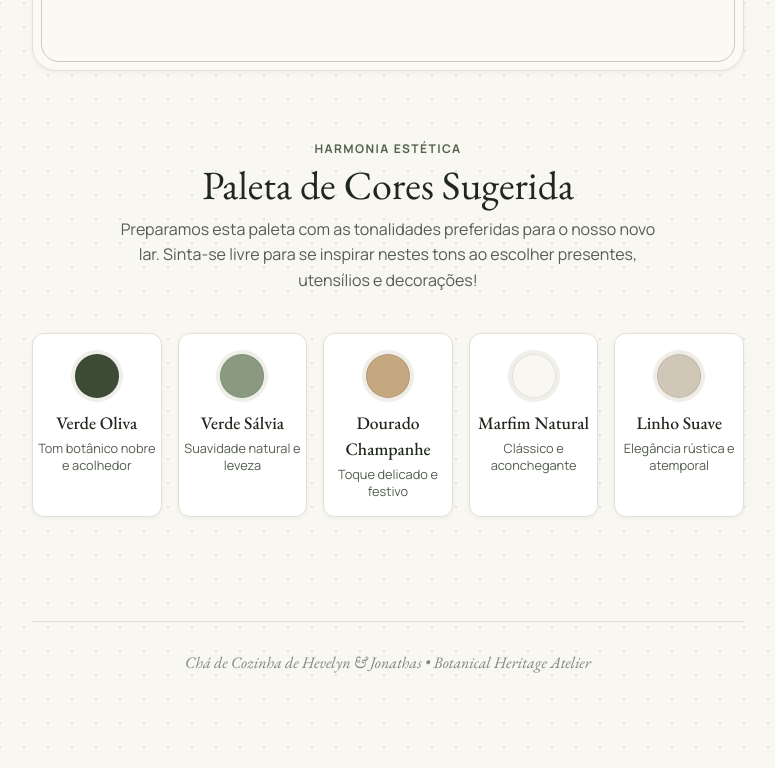
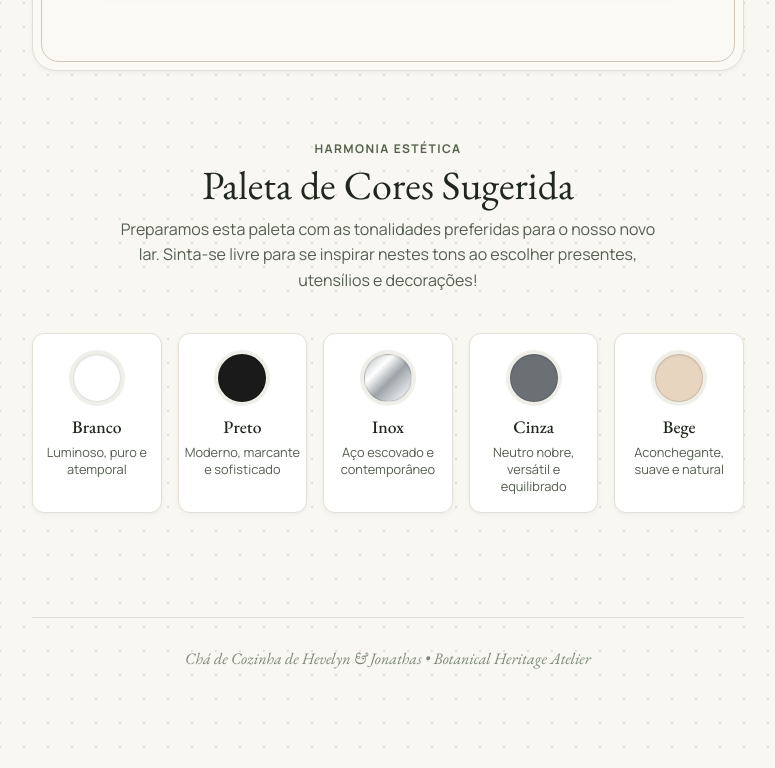
Before and after one commit to Jonathasv23/convite-cha-de-cozinha, a website: page index.html in a window 1280 px wide. Shown: the part 1401-2169 px from the top of the page, without its empty margins (252-1027 px from the left). Drawn offline with nearby package versions, Linux system fonts and the light colour scheme.

Commit message:
Atualizacao paleta: aplicar cores oficiais da noiva (Branco, Preto, Inox escovado, Cinza e Bege)

```diff
--- a/app/views/ConviteView.js
+++ b/app/views/ConviteView.js
@@ -223,7 +223,7 @@ export class ConviteView {
     const swatchesHtml = paleta.map((cor) => `
       <div class="palette-card">
         <div class="palette-swatch-wrapper">
-          <div class="palette-swatch" style="background-color: ${cor.hex};" aria-hidden="true"></div>
+          <div class="palette-swatch" style="background-color: ${cor.hex}; background: ${cor.background || cor.hex};" aria-hidden="true"></div>
         </div>
         <div class="palette-info">
           <strong class="palette-name">${this._escaparHtml(cor.nome)}</strong>
--- a/assets/css/main.css
+++ b/assets/css/main.css
@@ -574,10 +574,11 @@ body {
 }
 
 .palette-swatch {
-  width: 44px;
-  height: 44px;
+  width: 48px;
+  height: 48px;
   border-radius: var(--radius-full);
-  border: 1px solid rgba(0, 0, 0, 0.08);
+  border: 1px solid rgba(0, 0, 0, 0.12);
+  box-shadow: inset 0 1px 2px rgba(0, 0, 0, 0.06);
 }
 
 .palette-info {
--- a/assets/js/app.bundle.js
+++ b/assets/js/app.bundle.js
@@ -31,11 +31,11 @@
       googleMapsUrl: 'https://www.google.com/maps/search/?api=1&query=Espa%C3%A7o+Jardim+das+Cam%C3%A9lias+Rua+das+Flores+120',
     },
     paletaCores: [
-      { nome: 'Verde Oliva', hex: '#3D4A36', descricao: 'Verde botânico nobre' },
-      { nome: 'Verde Sálvia', hex: '#8A9A80', descricao: 'Sálvia suave e acolhedora' },
-      { nome: 'Dourado Champanhe', hex: '#C5A880', descricao: 'Dourado champanhe sutil' },
-      { nome: 'Marfim Natural', hex: '#F8F7F2', descricao: 'Pergaminho marfim natural' },
-      { nome: 'Linho Suave', hex: '#D1C7B7', descricao: 'Linho rústico delicado' }
+      { nome: 'Branco', hex: '#FFFFFF', descricao: 'Luminoso, puro e atemporal' },
+      { nome: 'Preto', hex: '#1A1A1A', descricao: 'Moderno, marcante e sofisticado' },
+      { nome: 'Inox', hex: '#9DA3A6', background: 'linear-gradient(135deg, #B5B9BC 0%, #FFFFFF 30%, #9DA3A8 55%, #E2E5E8 85%, #8C9298 100%)', descricao: 'Aço escovado e contemporâneo' },
+      { nome: 'Cinza', hex: '#6B7075', descricao: 'Neutro nobre, versátil e equilibrado' },
+      { nome: 'Bege', hex: '#E8D5BF', descricao: 'Aconchegante, suave e natural' }
     ],
     fallbackDinamicos: {
       dataLimiteConfirmacao: '2026-10-04T23:59:59',
@@ -477,7 +477,7 @@
       const cards = paleta.map((cor) => `
         <div class="palette-card">
           <div class="palette-swatch-wrapper">
-            <div class="palette-swatch" style="background-color: ${cor.hex};"></div>
+            <div class="palette-swatch" style="background-color: ${cor.hex}; background: ${cor.background || cor.hex};"></div>
           </div>
           <div class="palette-info">
             <strong class="palette-name">${escaparHtml(cor.nome)}</strong>
--- a/config/config.js
+++ b/config/config.js
@@ -21,11 +21,11 @@ export const config = {
 
   // Paleta de Cores Sugerida (docs/DESIGN.md)
   paletaCores: [
-    { nome: 'Verde Oliva', hex: '#3D4A36', descricao: 'Tom botânico nobre e acolhedor' },
-    { nome: 'Verde Sálvia', hex: '#8A9A80', descricao: 'Suavidade natural e leveza' },
-    { nome: 'Dourado Champanhe', hex: '#C5A880', descricao: 'Toque delicado e festivo' },
-    { nome: 'Marfim Natural', hex: '#F8F7F2', descricao: 'Clássico e aconchegante' },
-    { nome: 'Linho Suave', hex: '#D1C7B7', descricao: 'Elegância rústica e atemporal' }
+    { nome: 'Branco', hex: '#FFFFFF', descricao: 'Luminoso, puro e atemporal' },
+    { nome: 'Preto', hex: '#1A1A1A', descricao: 'Moderno, marcante e sofisticado' },
+    { nome: 'Inox', hex: '#9DA3A6', background: 'linear-gradient(135deg, #B5B9BC 0%, #FFFFFF 30%, #9DA3A8 55%, #E2E5E8 85%, #8C9298 100%)', descricao: 'Aço escovado e contemporâneo' },
+    { nome: 'Cinza', hex: '#6B7075', descricao: 'Neutro nobre, versátil e equilibrado' },
+    { nome: 'Bege', hex: '#E8D5BF', descricao: 'Aconchegante, suave e natural' }
   ],
 
   // Parâmetros Dinâmicos Padrão (utilizados como fallback caso o Firestore esteja inacessível)
```
Also changed, not shown: config/config.example.js (+5 -5 lines), tests/fase3_tests.js (+1 -1 lines), tests/fase4_tests.js (+2 -2 lines).
